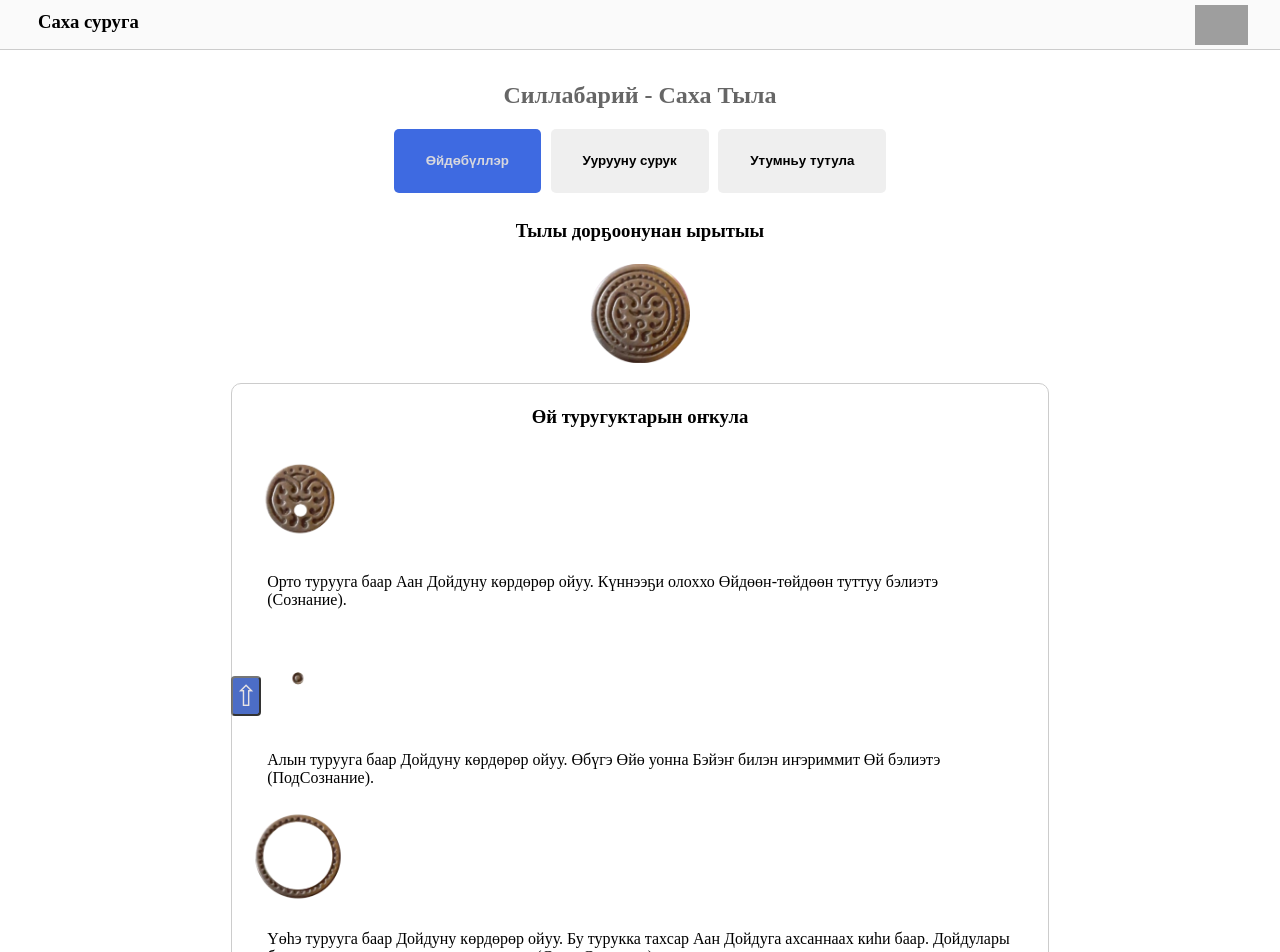
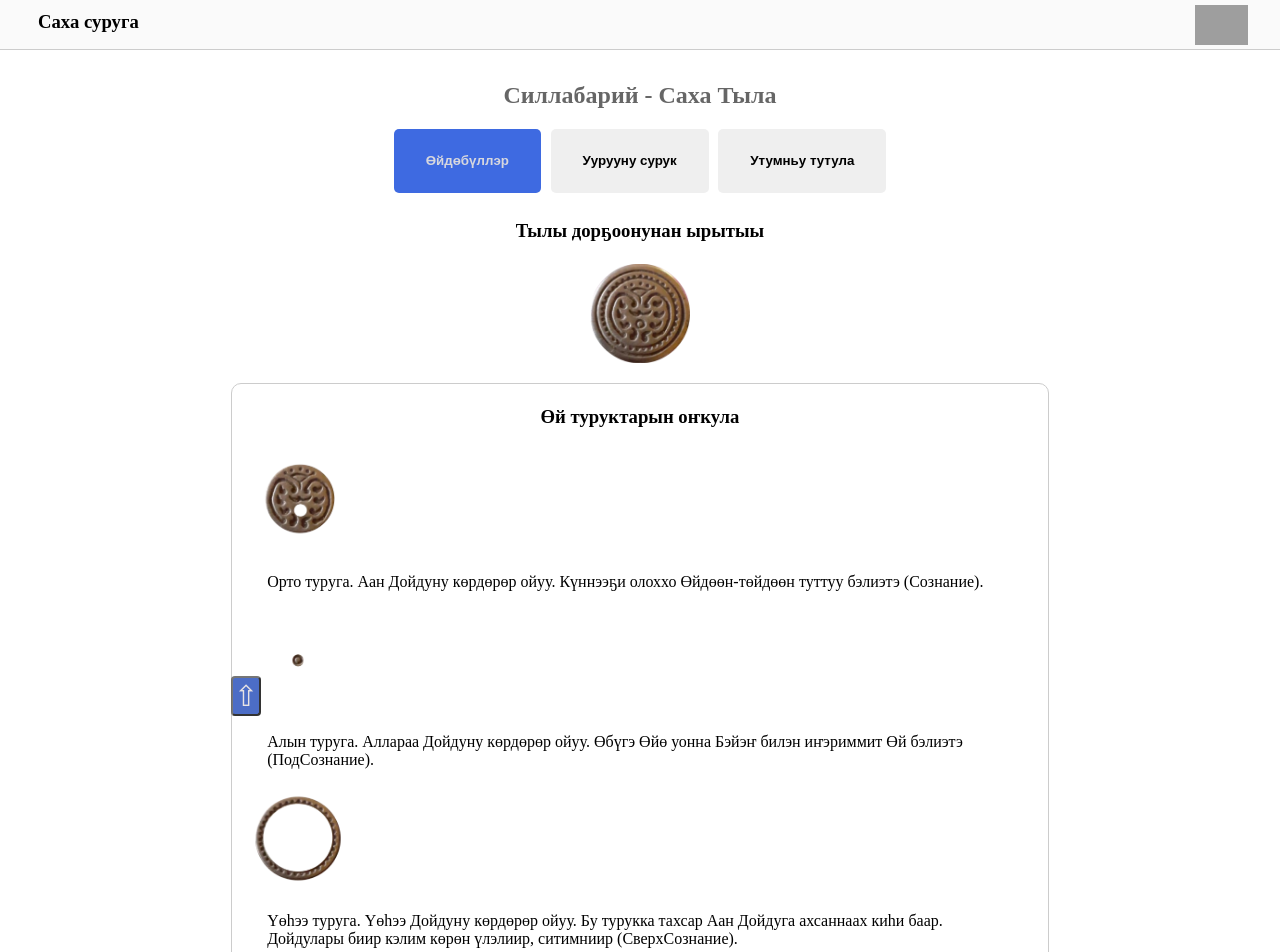
Before and after one commit to sakharun/dorgoon, a React (Create React App) app: page / in a window 1280 px wide. Shown: the top 952 px of the page. Built offline with nearby package versions, Linux system fonts and the light colour scheme; grey boxes are pictures that could not be loaded.

Commit message:
туругаҮөһээ

```diff
--- a/src/components/Teaching/Teaching.jsx
+++ b/src/components/Teaching/Teaching.jsx
@@ -21,20 +21,20 @@ export default function Teaching() {
       </div>
       <ul>
         <li>
-          <h3 className="centered">Өй туругуктарын оҥкула</h3>
+          <h3 className="centered">Өй туруктарын оҥкула</h3>
           <img src={Soznanie} alt="img" width={100} />
           <p>
-            Орто турууга баар Аан Дойдуну көрдөрөр ойуу. Күннээҕи олоххо
+            Орто туруга. Аан Дойдуну көрдөрөр ойуу. Күннээҕи олоххо
             Өйдөөн-төйдөөн туттуу бэлиэтэ (Сознание).{" "}
           </p>
           <img src={under} alt="img" width={100} />
           <p>
-            Алын турууга баар Дойдуну көрдөрөр ойуу. Өбүгэ Өйө уонна Бэйэҥ билэн
-            иҥэриммит Өй бэлиэтэ (ПодСознание).{" "}
+            Алын туруга. Аллараа Дойдуну көрдөрөр ойуу. Өбүгэ Өйө уонна Бэйэҥ
+            билэн иҥэриммит Өй бэлиэтэ (ПодСознание).{" "}
           </p>
           <img src={over} alt="img" width={100} />
           <p>
-            Үөһэ турууга баар Дойдуну көрдөрөр ойуу. Бу турукка тахсар Аан
+            Үөһээ туруга. Үөһээ Дойдуну көрдөрөр ойуу. Бу турукка тахсар Аан
             Дойдуга ахсаннаах киһи баар. Дойдулары биир кэлим көрөн үлэлиир,
             ситимниир (СверхСознание).{" "}
           </p>
```
